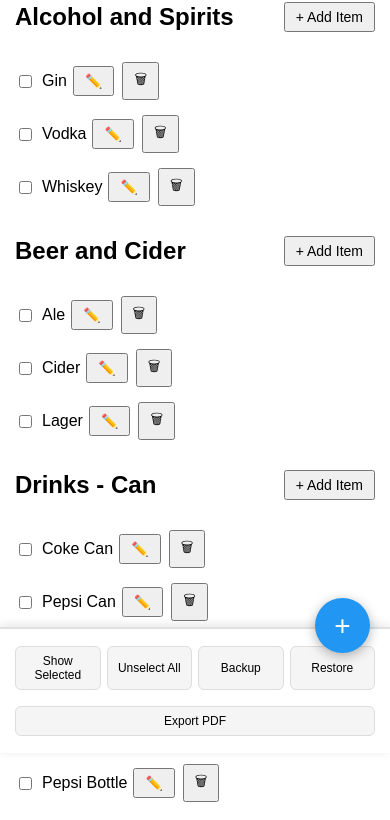
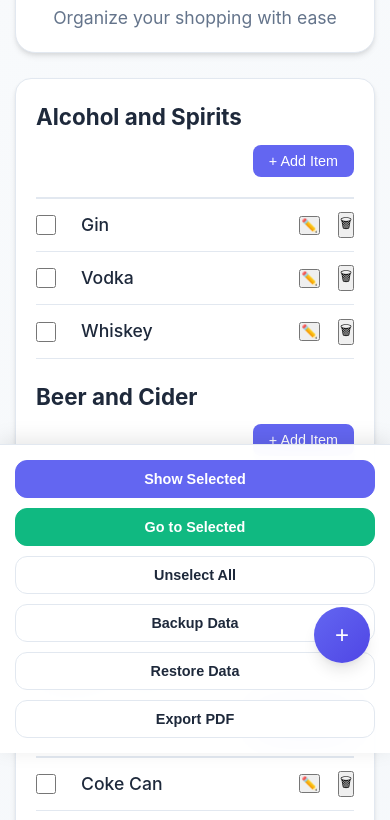
Before and after one commit to harindu-jayathilaka/shop-order-list, a plain HTML site: page index.html in a window 390 px wide. Shown: the part 91-911 px from the top of the page. Drawn offline with nearby package versions, Linux system fonts and the light colour scheme.

Commit message:
Update index.html

```diff
--- a/index.html
+++ b/index.html
@@ -9,169 +9,412 @@
 <meta name="apple-mobile-web-app-capable" content="yes">
 <meta name="apple-mobile-web-app-title" content="Shop Order List">
 <style>
+    :root {
+        --primary: #6366f1;
+        --primary-dark: #4f46e5;
+        --secondary: #f8fafc;
+        --accent: #10b981;
+        --text: #1e293b;
+        --text-light: #64748b;
+        --border: #e2e8f0;
+        --shadow: 0 4px 6px -1px rgba(0, 0, 0, 0.1), 0 2px 4px -1px rgba(0, 0, 0, 0.06);
+        --shadow-lg: 0 10px 15px -3px rgba(0, 0, 0, 0.1), 0 4px 6px -2px rgba(0, 0, 0, 0.05);
+    }
+
+    * {
+        margin: 0;
+        padding: 0;
+        box-sizing: border-box;
+    }
+
     body {
-        font-family: Arial, sans-serif;
-        margin: 20px;
-        padding-bottom: 120px; /* Space for fixed controls */
+        font-family: 'Inter', -apple-system, BlinkMacSystemFont, 'Segoe UI', sans-serif;
+        background: linear-gradient(135deg, #f8fafc 0%, #f1f5f9 100%);
+        color: var(--text);
+        line-height: 1.6;
+        padding: 20px;
+        padding-bottom: 140px;
+        min-height: 100vh;
     }
-    h1 { text-align: center; margin-bottom: 30px; }
-    h2 { margin-top: 20px; display: flex; justify-content: space-between; align-items: center; }
-    .item { display: flex; align-items: center; margin-bottom: 5px; }
-    input[type="checkbox"] { margin-right: 10px; }
-    button { margin: 5px 0; padding: 5px 10px; font-size: 14px; cursor: pointer; }
 
-    /* Wide Bottom Control Panel */
+    .container {
+        max-width: 800px;
+        margin: 0 auto;
+    }
+
+    .header {
+        text-align: center;
+        margin-bottom: 40px;
+        padding: 30px 20px;
+        background: white;
+        border-radius: 20px;
+        box-shadow: var(--shadow);
+        border: 1px solid var(--border);
+    }
+
+    .header h1 {
+        font-size: 2.5rem;
+        font-weight: 700;
+        background: linear-gradient(135deg, var(--primary), var(--primary-dark));
+        -webkit-background-clip: text;
+        -webkit-text-fill-color: transparent;
+        margin-bottom: 8px;
+    }
+
+    .header p {
+        color: var(--text-light);
+        font-size: 1.1rem;
+    }
+
+    #list {
+        background: white;
+        border-radius: 16px;
+        padding: 30px;
+        box-shadow: var(--shadow);
+        border: 1px solid var(--border);
+        margin-bottom: 30px;
+    }
+
+    h2 {
+        display: flex;
+        justify-content: space-between;
+        align-items: center;
+        padding: 20px 0;
+        margin: 0;
+        border-bottom: 2px solid var(--border);
+        font-size: 1.4rem;
+        font-weight: 600;
+    }
+
+    h2:first-child {
+        padding-top: 0;
+    }
+
+    .section-name {
+        color: var(--text);
+        font-weight: 700;
+    }
+
+    h2 button {
+        background: var(--primary);
+        color: white;
+        border: none;
+        padding: 8px 16px;
+        border-radius: 8px;
+        font-size: 0.9rem;
+        font-weight: 500;
+        cursor: pointer;
+        transition: all 0.2s ease;
+    }
+
+    h2 button:hover {
+        background: var(--primary-dark);
+        transform: translateY(-1px);
+    }
+
+    .item {
+        display: flex;
+        align-items: center;
+        padding: 12px 0;
+        border-bottom: 1px solid var(--border);
+        transition: background-color 0.2s ease;
+    }
+
+    .item:hover {
+        background: #f8fafc;
+        border-radius: 8px;
+        margin: 0 -10px;
+        padding: 12px 10px;
+    }
+
+    .item:last-child {
+        border-bottom: none;
+    }
+
+    input[type="checkbox"] {
+        width: 20px;
+        height: 20px;
+        margin-right: 15px;
+        accent-color: var(--primary);
+        cursor: pointer;
+    }
+
+    .item label {
+        flex: 1;
+        font-size: 1.1rem;
+        color: var(--text);
+        cursor: pointer;
+        font-weight: 500;
+    }
+
+    .item-actions {
+        display: flex;
+        gap: 8px;
+        margin-left: 10px;
+    }
+
+    .item-actions button {
+        background: none;
+        border: none;
+        padding: 6px;
+        border-radius: 6px;
+        cursor: pointer;
+        transition: all 0.2s ease;
+        font-size: 1.1rem;
+    }
+
+    .edit-btn:hover {
+        background: #dbeafe;
+        color: var(--primary);
+    }
+
+    .delete-btn:hover {
+        background: #fee2e2;
+        color: #dc2626;
+    }
+
+    /* Bottom Control Panel */
     .bottom-control-panel {
         position: fixed;
         bottom: 0;
         left: 0;
         right: 0;
-        background: #ffffff;
-        border-top: 2px solid #e0e0e0;
-        padding: 15px 20px;
+        background: rgba(255, 255, 255, 0.95);
+        backdrop-filter: blur(20px);
+        border-top: 1px solid var(--border);
+        padding: 20px;
         display: flex;
         justify-content: space-between;
         align-items: center;
-        box-shadow: 0 -2px 10px rgba(0,0,0,0.1);
+        box-shadow: 0 -4px 20px rgba(0, 0, 0, 0.1);
         z-index: 1000;
-        gap: 10px;
+        gap: 15px;
     }
 
-    .bottom-control-panel .control-buttons {
+    .control-buttons {
         display: flex;
-        gap: 8px;
+        gap: 10px;
         flex-wrap: wrap;
         flex: 1;
+        justify-content: center;
     }
 
-    .bottom-control-panel button {
+    .control-buttons button {
+        background: white;
+        border: 1.5px solid var(--border);
+        color: var(--text);
+        padding: 12px 20px;
+        border-radius: 12px;
+        font-size: 0.95rem;
+        font-weight: 600;
+        cursor: pointer;
+        transition: all 0.3s ease;
         flex: 1;
-        min-width: 80px;
-        padding: 8px 12px;
-        font-size: 13px;
-        background: #f5f5f5;
-        border: 1px solid #ddd;
-        border-radius: 6px;
+        min-width: 120px;
+        max-width: 150px;
     }
 
-    .bottom-control-panel button:hover {
-        background: #e9e9e9;
+    .control-buttons button:hover {
+        transform: translateY(-2px);
+        box-shadow: var(--shadow);
+        border-color: var(--primary);
+        color: var(--primary);
     }
 
-    /* Floating Add Button - Bottom Right Corner */
+    .control-buttons button.primary {
+        background: var(--primary);
+        color: white;
+        border-color: var(--primary);
+    }
+
+    .control-buttons button.primary:hover {
+        background: var(--primary-dark);
+        border-color: var(--primary-dark);
+    }
+
+    .control-buttons button.accent {
+        background: var(--accent);
+        color: white;
+        border-color: var(--accent);
+    }
+
+    .control-buttons button.accent:hover {
+        background: #059669;
+        border-color: #059669;
+    }
+
+    /* Floating Add Button */
     .floating-add-btn {
         position: fixed;
-        bottom: 85px; /* Positioned above the control panel */
+        bottom: 100px;
         right: 25px;
-        width: 60px;
-        height: 60px;
+        width: 64px;
+        height: 64px;
         border-radius: 50%;
-        background: #2196F3;
+        background: linear-gradient(135deg, var(--primary), var(--primary-dark));
         color: white;
-        font-size: 30px;
+        font-size: 28px;
         border: none;
         cursor: pointer;
-        box-shadow: 0 3px 12px rgba(0,0,0,0.3);
+        box-shadow: var(--shadow-lg);
         z-index: 1001;
         display: flex;
         align-items: center;
         justify-content: center;
+        transition: all 0.3s ease;
     }
 
     .floating-add-btn:hover {
-        background: #1976D2;
-        transform: scale(1.05);
+        transform: scale(1.1) rotate(90deg);
+        box-shadow: 0 8px 25px rgba(99, 102, 241, 0.4);
     }
 
+    /* Output Section */
     #output {
+        background: white;
+        border-radius: 16px;
+        padding: 30px;
+        box-shadow: var(--shadow);
+        border: 1px solid var(--border);
+        margin-top: 20px;
         white-space: pre-line;
-        margin-top: 10px;
-        background: #f4f4f4;
-        padding: 10px;
-        border-radius: 8px;
-        margin-bottom: 20px;
+        font-family: 'JetBrains Mono', 'Fira Code', monospace;
+        font-size: 0.95rem;
+        line-height: 1.8;
+        min-height: 200px;
     }
 
-    h2 span.section-name {
-        font-weight: bold;
+    #output:empty::before {
+        content: "No items selected. Choose some items from the list above.";
+        color: var(--text-light);
+        font-style: italic;
     }
 
-    /* Responsive adjustments */
+    /* Responsive Design */
     @media (max-width: 768px) {
-        .bottom-control-panel {
-            padding: 12px 15px;
+        body {
+            padding: 15px;
+            padding-bottom: 130px;
         }
 
-        .bottom-control-panel .control-buttons {
-            gap: 6px;
+        .header {
+            padding: 20px 15px;
+            margin-bottom: 25px;
         }
 
-        .bottom-control-panel button {
-            min-width: 70px;
-            font-size: 12px;
-            padding: 7px 10px;
+        .header h1 {
+            font-size: 2rem;
+        }
+
+        #list {
+            padding: 20px;
+        }
+
+        .bottom-control-panel {
+            padding: 15px;
+            flex-direction: column;
+            gap: 12px;
+        }
+
+        .control-buttons {
+            width: 100%;
+        }
+
+        .control-buttons button {
+            min-width: 110px;
+            padding: 10px 15px;
+            font-size: 0.9rem;
         }
 
         .floating-add-btn {
-            bottom: 80px;
+            bottom: 90px;
             right: 20px;
-            width: 55px;
-            height: 55px;
-            font-size: 28px;
+            width: 56px;
+            height: 56px;
+            font-size: 24px;
+        }
+
+        h2 {
+            flex-direction: column;
+            gap: 10px;
+            align-items: flex-start;
+        }
+
+        h2 button {
+            align-self: flex-end;
         }
     }
 
     @media (max-width: 480px) {
-        body {
-            margin: 15px;
-            padding-bottom: 110px;
+        .control-buttons {
+            flex-direction: column;
         }
 
-        .bottom-control-panel {
-            flex-direction: column;
-            gap: 8px;
+        .control-buttons button {
+            max-width: none;
         }
 
-        .bottom-control-panel .control-buttons {
-            width: 100%;
+        .item {
+            flex-wrap: wrap;
+            gap: 10px;
         }
 
-        .floating-add-btn {
-            bottom: 95px;
+        .item-actions {
+            margin-left: auto;
         }
+    }
+
+    /* Smooth scrolling */
+    html {
+        scroll-behavior: smooth;
     }
 </style>
 </head>
 <body>
+    <div class="container">
+        <div class="header">
+            <h1>Shop Order List</h1>
+            <p>Organize your shopping with ease</p>
+        </div>
 
-<h1>Shop Order List</h1>
         <div id="list"></div>
+
+        <div id="output"></div>
+    </div>
 
     <!-- Floating Add Item Button -->
     <button class="floating-add-btn" onclick="addItemToVisibleSection()" title="Add item to current section">+</button>
 
-<!-- Wide Bottom Control Panel -->
+    <!-- Enhanced Bottom Control Panel -->
     <div class="bottom-control-panel">
         <div class="control-buttons">
-        <button onclick="showSelected()">Show Selected</button>
+            <button onclick="showSelected()" class="primary">Show Selected</button>
+            <button onclick="scrollToOutput()" class="accent">Go to Selected</button>
             <button onclick="unselectAll()">Unselect All</button>
-        <button onclick="backupData()">Backup</button>
-        <button onclick="restoreData()">Restore</button>
+            <button onclick="backupData()">Backup Data</button>
+            <button onclick="restoreData()">Restore Data</button>
             <button onclick="exportToPDF()">Export PDF</button>
         </div>
     </div>
 
-<div id="output"></div>
-
     <script src="https://cdnjs.cloudflare.com/ajax/libs/jspdf/2.5.1/jspdf.umd.min.js"></script>
     <script src="app.js"></script>
     <script>
+        // New function to scroll to output section
+        function scrollToOutput() {
+            const output = document.getElementById('output');
+            showSelected(); // Ensure output is updated
+            output.scrollIntoView({
+                behavior: 'smooth',
+                block: 'start'
+            });
+        }
+
         if ('serviceWorker' in navigator) {
             navigator.serviceWorker.register('sw.js')
                 .then(() => console.log('Service Worker registered'))
                 .catch(err => console.log('Service Worker registration failed:', err));
         }
     </script>
-
 </body>
 </html>
```
Lines whose indentation alone changed are shown as unchanged.
